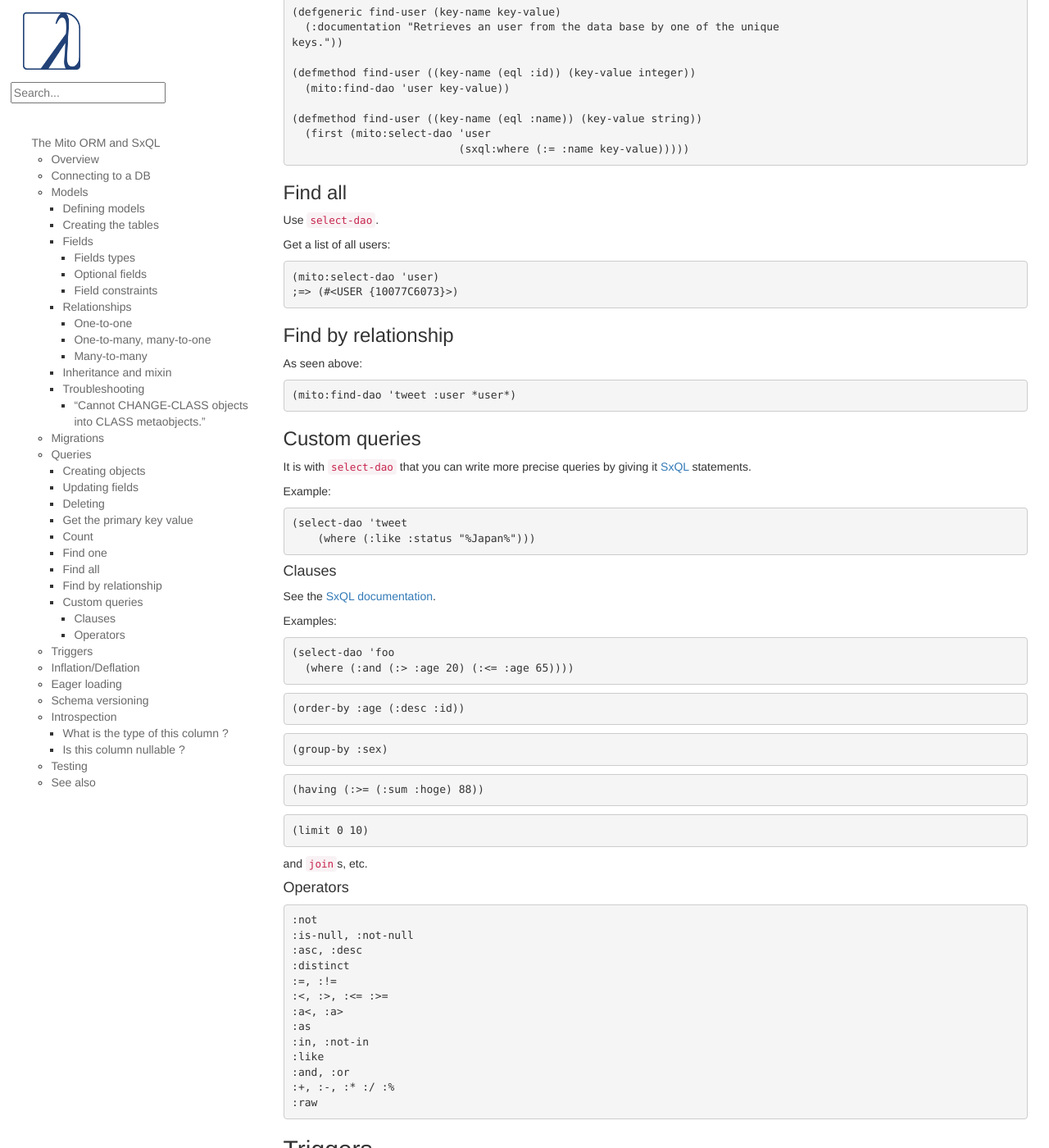
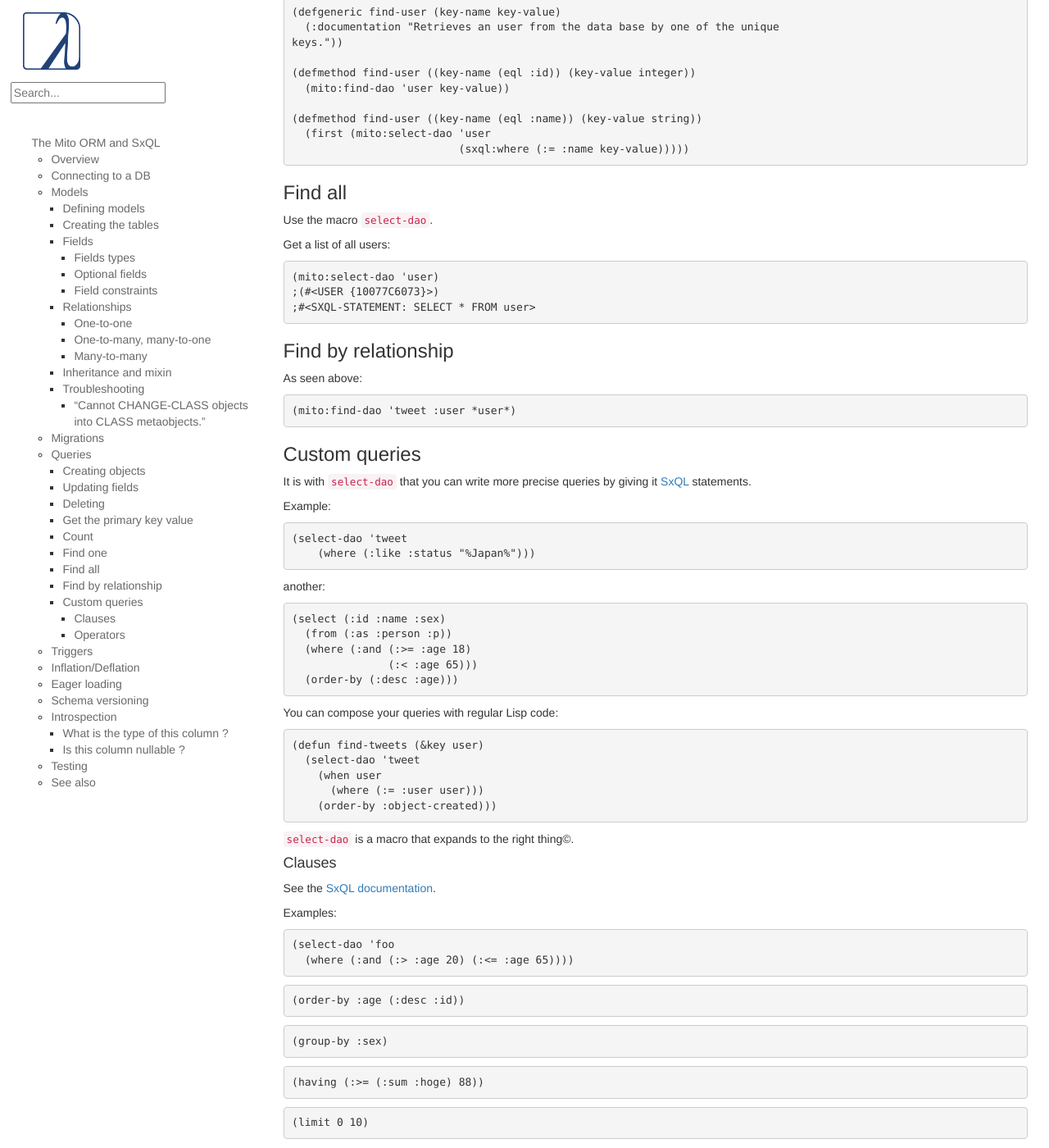
Before and after one commit to LispCookbook/cl-cookbook, a Jekyll site: the page built from databases.md, in a window 1280 px wide and 1400 px high, scrolled down 8786 px. Shown: the whole window at 82% size. Built offline with Jekyll 4.4.1, drawn with Linux system fonts in a browser that asks for light colours.

Commit message:
Mito: we can compose our queries with regular lisp code

```diff
--- a/databases.md
+++ b/databases.md
@@ -585,14 +585,16 @@ keys."))
 
 ### Find all
 
-Use `select-dao`.
+Use the macro `select-dao`.
 
 Get a list of all users:
 
 ~~~lisp
 (mito:select-dao 'user)
-;=> (#<USER {10077C6073}>)
+;(#<USER {10077C6073}>)
+;#<SXQL-STATEMENT: SELECT * FROM user>
 ~~~
+
 
 ### Find by relationship
 
@@ -613,6 +615,29 @@ Example:
 (select-dao 'tweet
     (where (:like :status "%Japan%")))
 ~~~
+
+another:
+
+~~~lisp
+(select (:id :name :sex)
+  (from (:as :person :p))
+  (where (:and (:>= :age 18)
+               (:< :age 65)))
+  (order-by (:desc :age)))
+~~~
+
+You can compose your queries with regular Lisp code:
+
+~~~lisp
+(defun find-tweets (&key user)
+  (select-dao 'tweet
+    (when user
+      (where (:= :user user)))
+    (order-by :object-created)))
+~~~
+
+`select-dao` is a macro that expands to the right thing©.
+
 
 #### Clauses
 
```
